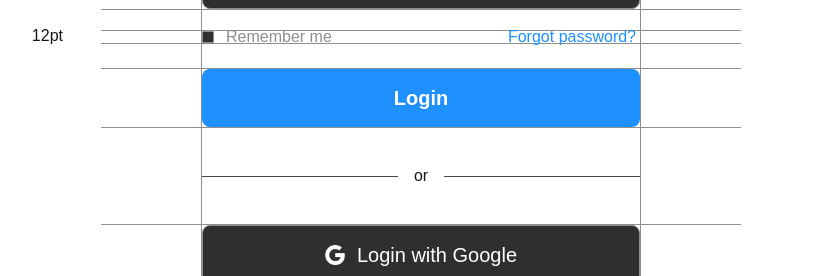
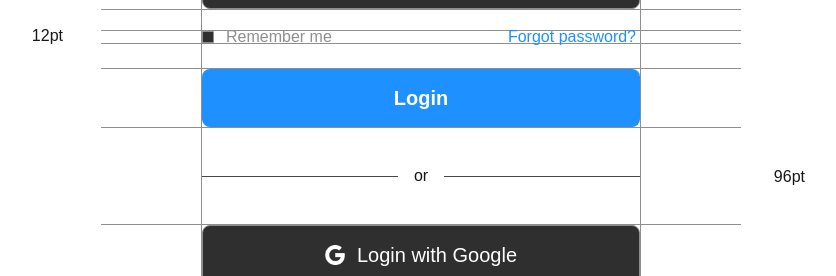
Before and after one commit to adi117/Java-Auth-FE, a Next.js app: page / in a window 1280 px wide. Shown: the part 341-617 px from the top of the page, without its empty margins (219-1055 px from the left). Built offline with nearby package versions, Linux system fonts and the light colour scheme; no server answers.

Commit message:
fix: fix UI

```diff
--- a/src/app/components/LoginDialog.tsx
+++ b/src/app/components/LoginDialog.tsx
@@ -159,6 +159,7 @@ export default function LoginDialog() {
         </div>
 
         {/* Spacing */}
+        <div className="flex">
           <div className="w-[640px] px-[100px]">
             <div className="border-x-[1px] border-solid border-[#8E8E8E] w-full h-fit">
               <div className="flex w-full items-center gap-4 py-9">
@@ -168,8 +169,18 @@ export default function LoginDialog() {
               </div>
             </div>
           </div>
+          <div className="relative">
+            <div className="absolute -right-16 top-0 flex gap-1 items-center justify-center">
+              <div className="w-[18px] border-y-[1px] border-solid border-white flex items-center justify-center">
+                <div className="border-solid border-l-[1px] border-white h-24" />
+              </div>
+              <p>96pt</p>
+            </div>
+          </div>
 
-        {/* Input password */}
+        </div>
+
+        {/* Login with Google */}
         <div className="border-y-[1px] border-solid border-[#8E8E8E] w-[640px] px-[100px]">
           <div className="border-x-[1px] border-solid border-[#8E8E8E] w-full">
             <div className="flex text-[#8E8E8E] border-solid border-[1px] border-[#8E8E8E] bg-[#2F2F2F] rounded-md w-full overflow-hidden">
@@ -188,11 +199,11 @@ export default function LoginDialog() {
           </div>
         </div>
 
-        {/* Title and login error */}
+        {/* Sign up */}
         <div className="w-[640px] px-[100px]">
           <div className="border-x-[1px] border-solid border-[#8E8E8E] w-full pb-5 pt-10 justify-center flex">
             <div className="flex items-center justify-center gap-1 text-base text-[#8E8E8E] w-full">
-              <span className="text-[18px]">Don't have an account?</span>
+              <span className="text-[18px]">Don&apos;t have an account?</span>
               <li className="font-light text-base text-[#1E90FF] list-none w-fit px-1"><a href="">Sign up</a></li>
             </div>
           </div>
```
Lines whose indentation alone changed are shown as unchanged.
